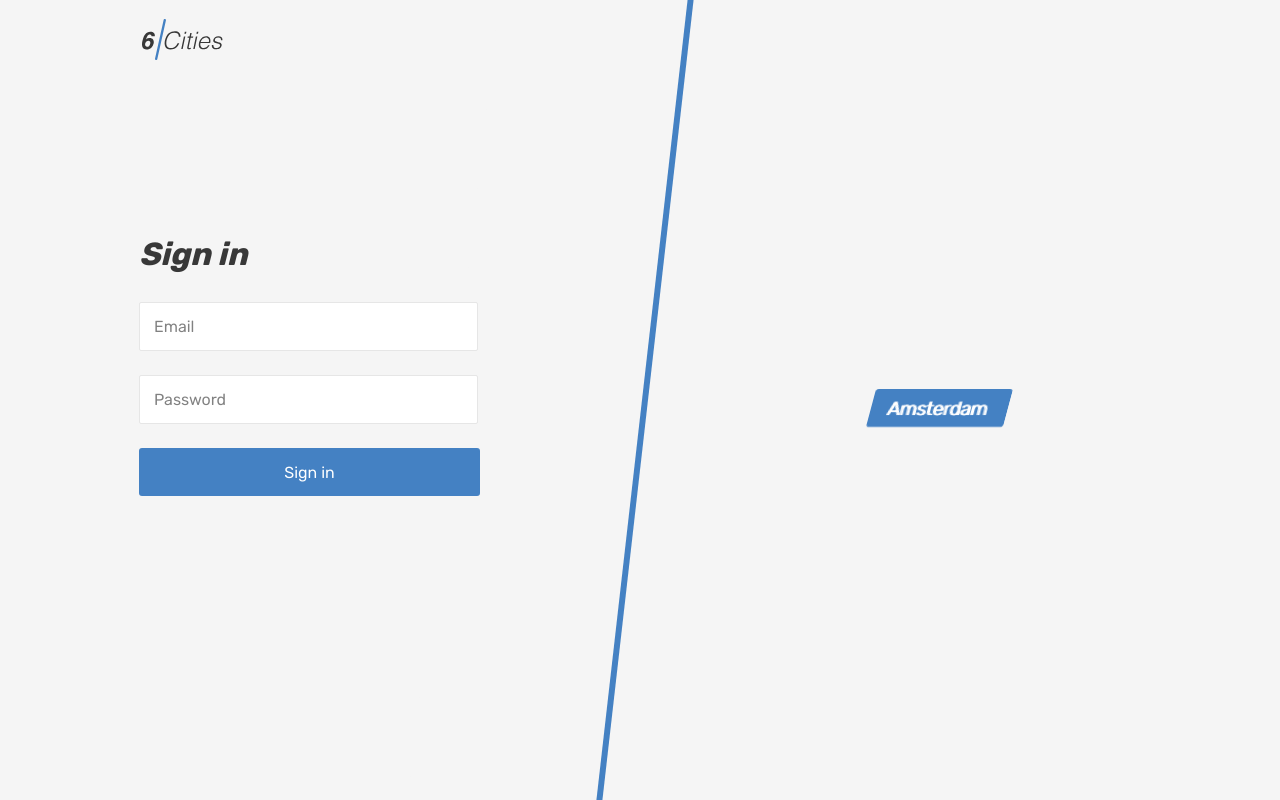
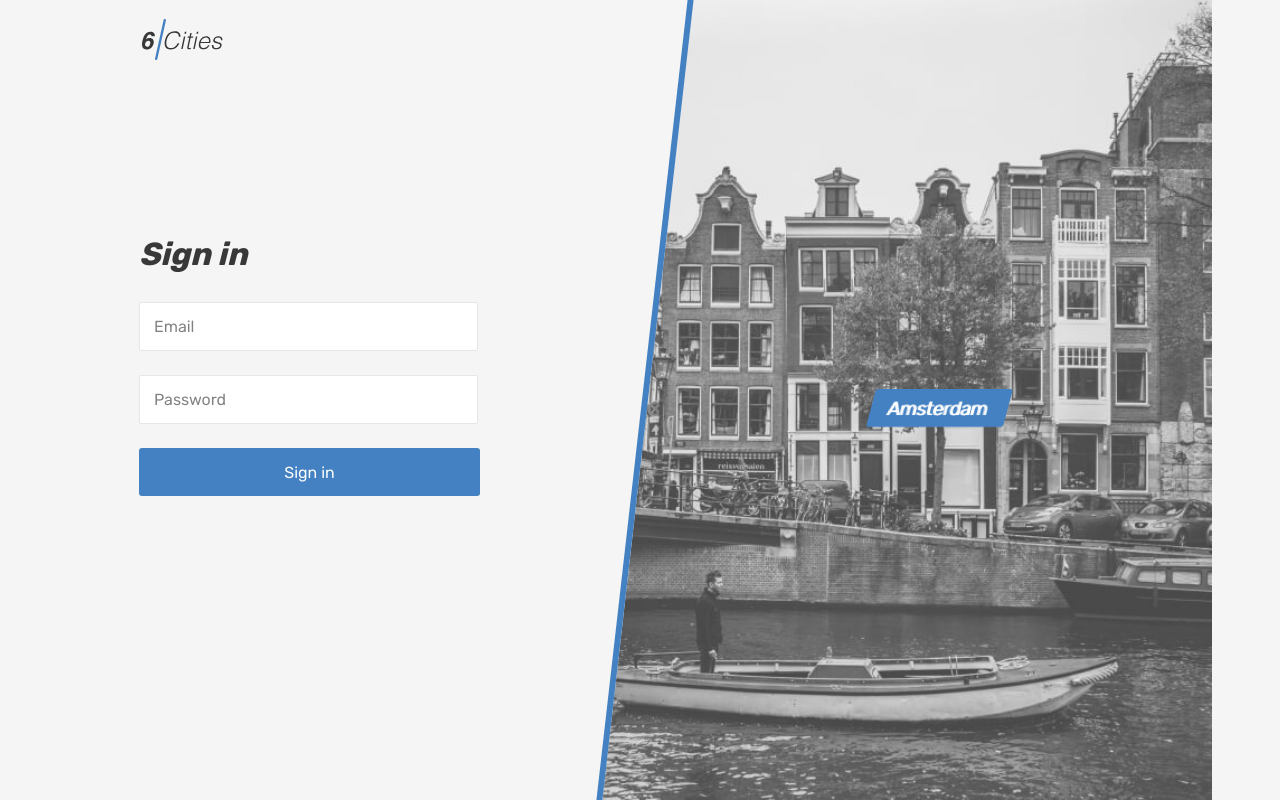
Before and after one commit to htmlacademy-react/2609653-six-cities-3, a React (Vite) app: page /login in a window 1280 px wide. Built offline with nearby package versions, Linux system fonts and the light colour scheme; no server answers; what http-status-codes would draw is missing.

Commit message:
fixed class name

```diff
--- a/src/components/Layout/PageLayout.tsx
+++ b/src/components/Layout/PageLayout.tsx
@@ -1,9 +1,11 @@
-import { Outlet } from 'react-router-dom';
+import { Outlet, useLocation } from 'react-router-dom';
 import Header from './Header/Header';
+import { AppRoute } from '../../const';
 
 function PageLayout() {
+  const location = useLocation();
   return(
-    <div className="page page--gray page--main">
+    <div className={`page page--gray ${location.pathname === AppRoute.Login as string ? 'page--login' : 'page--main'}`}>
       <Header />
       <Outlet />
     </div>
--- a/src/pages/login.tsx
+++ b/src/pages/login.tsx
@@ -41,7 +41,7 @@ function LoginPage() {
         </section>
         <section className="locations locations--login locations--current">
           <div className="locations__item">
-            <a className="locations__item-link" href="#" onClick={() => navigate(AppRoute.Main)} >
+            <a className="locations__item-link" href="#amsterdam" onClick={() => navigate(AppRoute.Main)} >
               <span>Amsterdam</span>
             </a>
           </div>
```
